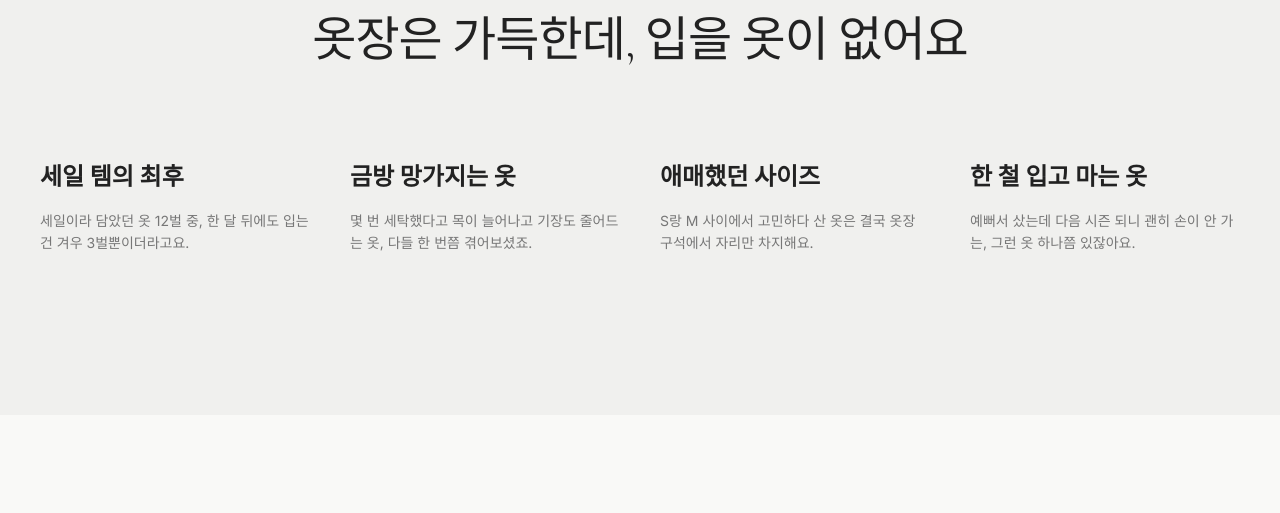
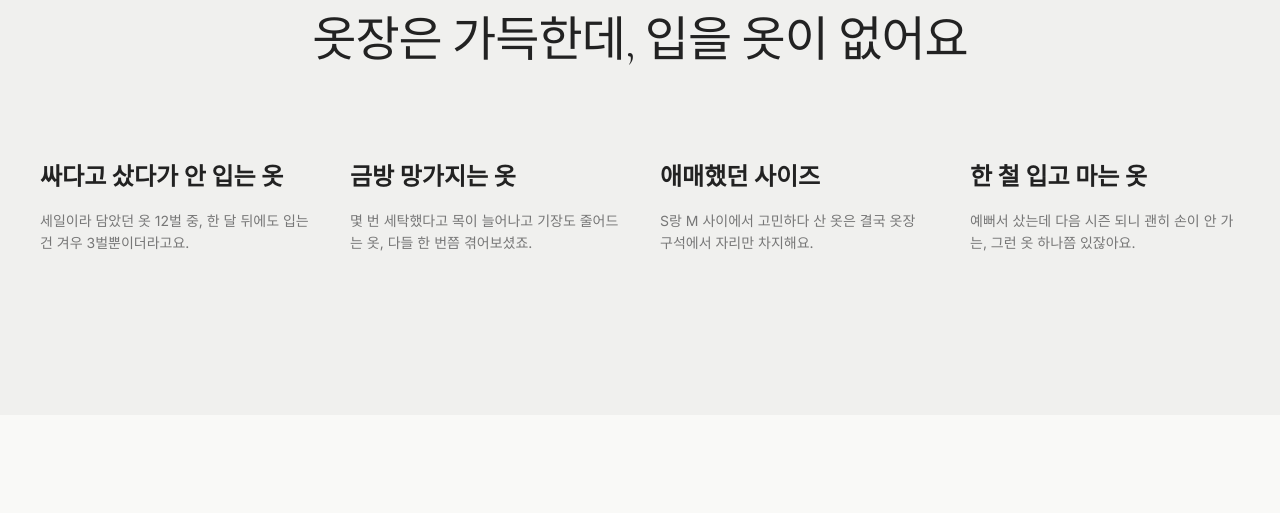
Before and after one commit to promm-1i/mujin, a plain HTML site: page index.html in a window 1280 px wide. Shown: the part 1020-1533 px from the top of the page. Drawn offline with nearby package versions, Linux system fonts and the light colour scheme.

Commit message:
Tweak problem-section heading wording

```diff
--- a/index.html
+++ b/index.html
@@ -419,7 +419,7 @@
             <h2>옷장은 가득한데, 입을 옷이 없어요</h2>
             <div class="problem-grid">
                 <div class="problem-item">
-                    <h4>세일 템의 최후</h4>
+                    <h4>싸다고 샀다가 안 입는 옷</h4>
                     <p>세일이라 담았던 옷 12벌 중, 한 달 뒤에도 입는 건 겨우 3벌뿐이더라고요.</p>
                 </div>
                 <div class="problem-item">
```
